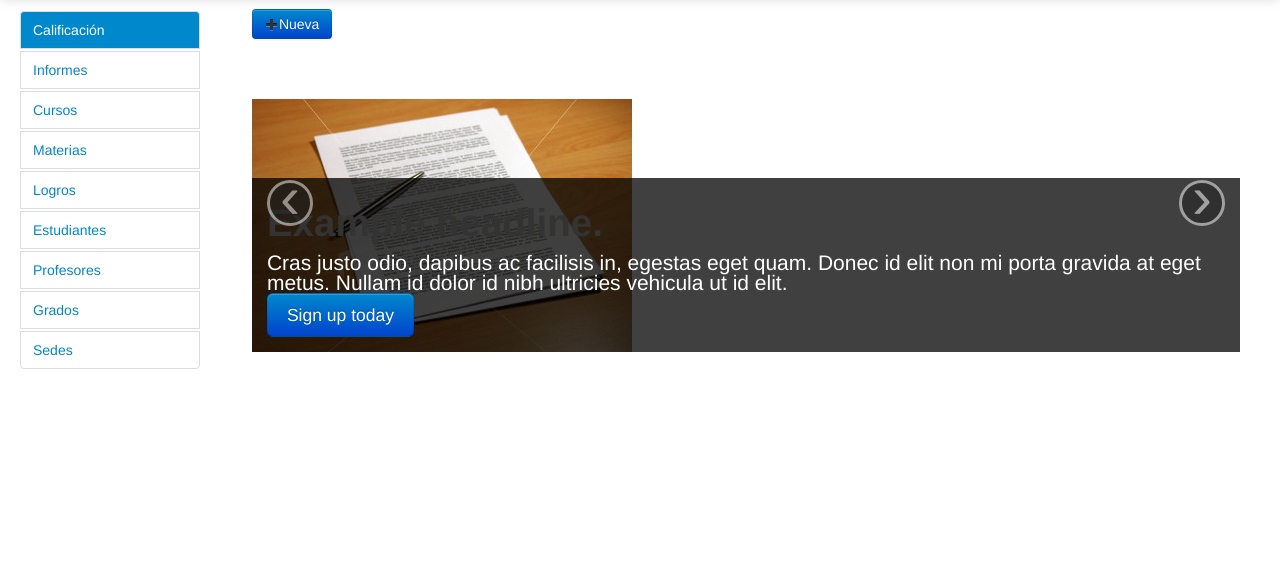
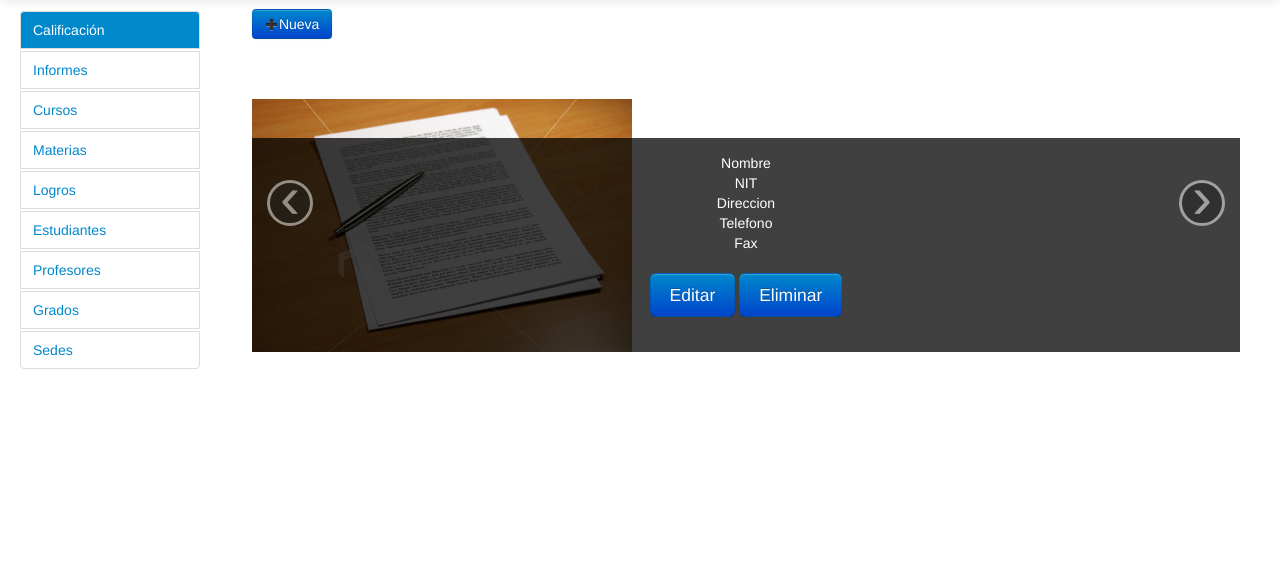
Before and after one commit to a13xander/school, a Django app: page /headquarters/ in a window 1280 px wide. Shown: the part 41-618 px from the top of the page. Run offline with Django 3.2, Linux system fonts and the light colour scheme; the visitor is signed in with stand-in values (Sample User, id 1); some libraries are stand-ins or nearby versions.

Commit message:
Cambios sede

```diff
--- a/CodeSchool/CodeSchool/Templates/headquarters.html
+++ b/CodeSchool/CodeSchool/Templates/headquarters.html
@@ -5,7 +5,7 @@
 {% block contenido %}
 <div class="container-fluid">
 	<button type="button" class="btn btn-primary offset0.5"
-		data-toggle="modal" data-target="#m_n_subjtect">
+		data-toggle="modal" data-target="#m_n_headquarter">
 		<i class="icon-plus"></i>Nueva
 	</button>
 	<br></br>
@@ -18,9 +18,17 @@
           <img src="{{MEDIA_URL}}img/cover/bulletin.jpg" alt="Boletines">
           <div class="container">
             <div class="carousel-caption">
-              <h1>Example headline.</h1>
-              <p class="lead">Cras justo odio, dapibus ac facilisis in, egestas eget quam. Donec id elit non mi porta gravida at eget metus. Nullam id dolor id nibh ultricies vehicula ut id elit.</p>
-              <a class="btn btn-large btn-primary" href="#">Sign up today</a>
+            	<form id="frmOptions" method="post" class="text-center">
+	              <p>Nombre</p>
+	              <p>NIT</p>
+	              <p>Direccion</p>
+	              <p>Telefono</p>
+	              <p>Fax</p>
+              	</form>
+              <form id="frmOptions" method="post" class="form-inline text-center">
+	              <a class="btn btn-large btn-primary" href="#">Editar</a>
+	              <a class="btn btn-large btn-primary" href="#">Eliminar</a>
+	          </form>
             </div>
           </div>
         </div>
@@ -28,9 +36,17 @@
           <img src="{{MEDIA_URL}}img/cover/information.jpg" alt="Informacion">
           <div class="container">
             <div class="carousel-caption">
-              <h1>Another example headline.</h1>
-              <p class="lead">Cras justo odio, dapibus ac facilisis in, egestas eget quam. Donec id elit non mi porta gravida at eget metus. Nullam id dolor id nibh ultricies vehicula ut id elit.</p>
-              <a class="btn btn-large btn-primary" href="#">Learn more</a>
+              <form id="frmOptions" method="post" class="text-center">
+	              <p>Nombre</p>
+	              <p>NIT</p>
+	              <p>Direccion</p>
+	              <p>Telefono</p>
+	              <p>Fax</p>
+              	</form>
+              <form id="frmOptions" method="post" class="form-inline text-center">
+	              <a class="btn btn-large btn-primary" href="#">Editar</a>
+	              <a class="btn btn-large btn-primary" href="#">Eliminar</a>
+	          </form>
             </div>
           </div>
         </div>
@@ -38,9 +54,17 @@
           <img src="{{MEDIA_URL}}img/cover/lists.jpg" alt="Listas">
           <div class="container">
             <div class="carousel-caption">
-              <h1>One more for good measure.</h1>
-              <p class="lead">Cras justo odio, dapibus ac facilisis in, egestas eget quam. Donec id elit non mi porta gravida at eget metus. Nullam id dolor id nibh ultricies vehicula ut id elit.</p>
-              <a class="btn btn-large btn-primary" href="#">Browse gallery</a>
+              <form id="frmOptions" method="post" class="text-center">
+	              <p>Nombre</p>
+	              <p>NIT</p>
+	              <p>Direccion</p>
+	              <p>Telefono</p>
+	              <p>Fax</p>
+              	</form>
+              <form id="frmOptions" method="post" class="form-inline text-center">
+	              <a class="btn btn-large btn-primary" href="#">Editar</a>
+	              <a class="btn btn-large btn-primary" href="#">Eliminar</a>
+	          </form>
             </div>
           </div>
         </div>
@@ -49,6 +73,50 @@
       <a class="right carousel-control" href="#myCarousel" data-slide="next">&rsaquo;</a>
     </div><!-- /.carousel -->
 </div>
+
+<div id="m_n_headquarter" class="modal hide fade" tabindex="-1">
+	<div class="modal-header">
+		<button type="button" class="close" data-dismiss="modal">×</button>
+		<h3 id="myModalLabel">Registro Nueva Sede</h3>
+	</div>
+	<div class="modal-body">
+		<form class="form-horizontal" method="post">
+			<div class="control-group">
+				<label class="control-label" for="inputName">Nombre:</label>
+				<div class="controls">
+					<input type="text" value="Enter your name here!">
+				</div>
+			</div>
+			<div class="control-group">
+				<label class="control-label" for="inputNIT">NIT:</label>
+				<div class="controls">
+					<input type="text" value="Enter NIT here!">
+				</div>
+			</div>
+			<div class="control-group">
+				<label class="control-label" for="inputAdress">Dirección:</label>
+				<div class="controls">
+					<input type="text" value="Enter school adress here!">
+				</div>
+			</div>
+			<div class="control-group">
+				<label class="control-label" for="inputPhone">Teléfono:</label>
+				<div class="controls">
+					<input type="text" value="Enter school phone here!">
+				</div>
+			</div>
+			<div class="control-group">
+				<label class="control-label" for="inputFax">Fax:</label>
+				<div class="controls">
+					<input type="text" value="Enter fax number here!">
+				</div>
+			</div>
+			<div class="modal-footer">
+				<button type="submit" class="btn btn-primary">Guardar</button>
+			</div>
+		</form>
+	</div>
+</div>
 {% endblock %}
 {% block piepagina %}
 {% endblock %}
```
Also changed, not shown: 1 other file.
